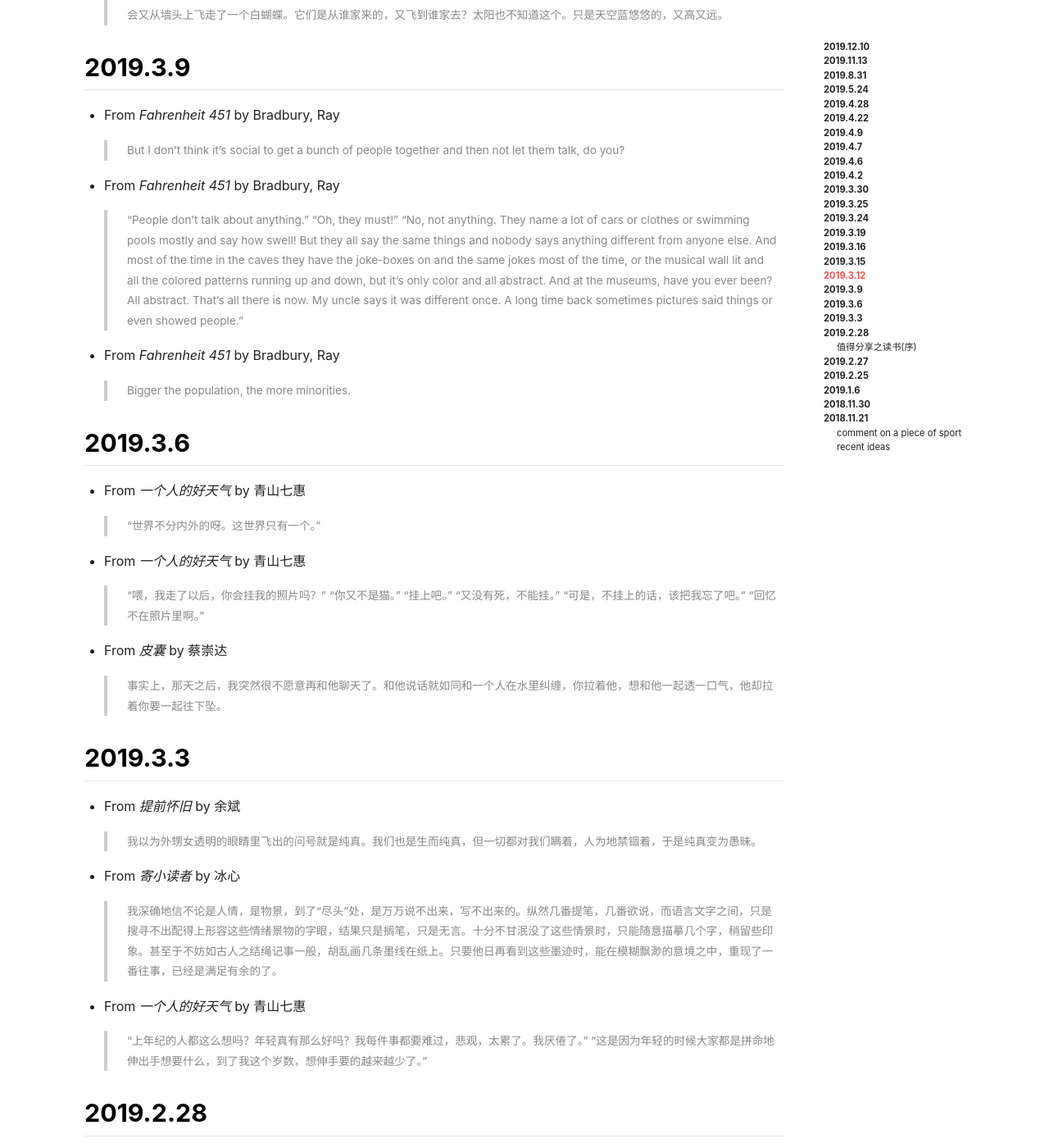
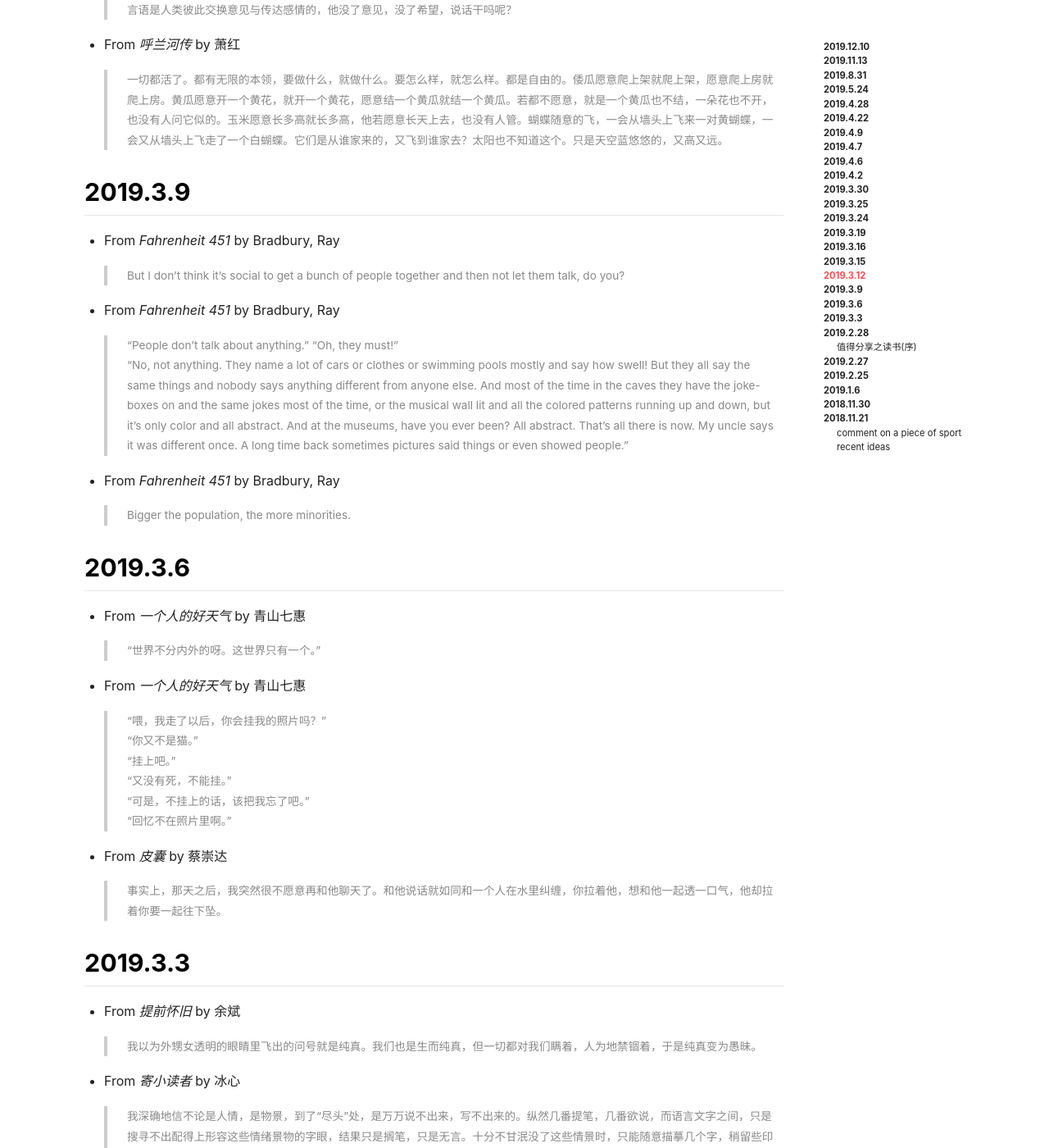
Before and after one commit to Timo4810/timo4810.github.io, a Jekyll site: the page built from _posts/2018-11-21-worth-sharing.md, in a window 1280 px wide and 1400 px high, scrolled down 7626 px. Shown: the whole window at 82% size. Built offline with Jekyll 4.4.1, drawn with Linux system fonts in a browser that asks for light colours; nearby versions of some CDN libraries; some of the changed text lies outside the part shown.

Commit message:
Update 2018-11-21-worth-sharing.md

```diff
--- a/_posts/2018-11-21-worth-sharing.md
+++ b/_posts/2018-11-21-worth-sharing.md
@@ -216,8 +222,8 @@ Kindle标注消耗得比我设想的要快，而这些天来我又没怎么读
 
 
 * From *Fahrenheit 451* by Bradbury, Ray
-> "People don't talk about anything." "Oh, they must!"
- "No, not anything. They name a lot of cars or clothes or swimming pools mostly and say how swell! But they all say the same things and nobody says anything different from anyone else. And most of the time in the caves they have the joke-boxes on and the same jokes most of the time, or the musical wall lit and all the colored patterns running up and down, but it's only color and all abstract. And at the museums, have you ever been? All abstract. That's all there is now. My uncle says it was different once. A long time back sometimes pictures said things or even showed people."
+> "People don't talk about anything." "Oh, they must!"<br>
+"No, not anything. They name a lot of cars or clothes or swimming pools mostly and say how swell! But they all say the same things and nobody says anything different from anyone else. And most of the time in the caves they have the joke-boxes on and the same jokes most of the time, or the musical wall lit and all the colored patterns running up and down, but it's only color and all abstract. And at the museums, have you ever been? All abstract. That's all there is now. My uncle says it was different once. A long time back sometimes pictures said things or even showed people."
 
 * From *Fahrenheit 451* by Bradbury, Ray
 > Bigger the population, the more minorities.
@@ -228,11 +234,11 @@ Kindle标注消耗得比我设想的要快，而这些天来我又没怎么读
 > “世界不分内外的呀。这世界只有一个。”
 
 * From *一个人的好天气* by 青山七惠
-> “喂，我走了以后，你会挂我的照片吗？”
-“你又不是猫。”
-“挂上吧。”
-“又没有死，不能挂。”
-“可是，不挂上的话，该把我忘了吧。”
+> “喂，我走了以后，你会挂我的照片吗？”<br>
+“你又不是猫。”<br>
+“挂上吧。”<br>
+“又没有死，不能挂。”<br>
+“可是，不挂上的话，该把我忘了吧。”<br>
 “回忆不在照片里啊。”
 
 * From *皮囊* by 蔡崇达
@@ -247,7 +253,7 @@ Kindle标注消耗得比我设想的要快，而这些天来我又没怎么读
 > 我深确地信不论是人情，是物景，到了“尽头”处，是万万说不出来，写不出来的。纵然几番提笔，几番欲说，而语言文字之间，只是搜寻不出配得上形容这些情绪景物的字眼，结果只是搁笔，只是无言。十分不甘泯没了这些情景时，只能随意描摹几个字，稍留些印象。甚至于不妨如古人之结绳记事一般，胡乱画几条墨线在纸上。只要他日再看到这些墨迹时，能在模糊飘渺的意境之中，重现了一番往事，已经是满足有余的了。
 
 * From *一个人的好天气* by 青山七惠
-> “上年纪的人都这么想吗？年轻真有那么好吗？我每件事都要难过，悲观，太累了。我厌倦了。”
+> “上年纪的人都这么想吗？年轻真有那么好吗？我每件事都要难过，悲观，太累了。我厌倦了。”<br>
 “这是因为年轻的时候大家都是拼命地伸出手想要什么，到了我这个岁数，想伸手要的越来越少了。”
 
 ## 2019.2.28
@@ -303,15 +309,15 @@ From *An Introduction to Game Studies*
 
 ---
 
-> Box 1.1 GAME STUDIES RESOURCES ONLINE
-Digital Games Research Association – DiGRA: www.digra.org
-DiGRA conferences: www.gamesconference.org
-International Simulation & Gaming Association – ISAGA: www.isaga.info
-Game Studies Journal: www.gamestudies.org
-Games and Culture Journal: www.gamesandculture.com
-Journal of Game Development: www.jogd.com
-Digiplay Initiative: www.digiplay.org.uk
-Game Research website: www.game-research.com
+> Box 1.1 GAME STUDIES RESOURCES ONLINE<br>
+Digital Games Research Association – DiGRA: www.digra.org<br>
+DiGRA conferences: www.gamesconference.org<br>
+International Simulation & Gaming Association – ISAGA: www.isaga.info<br>
+Game Studies Journal: www.gamestudies.org<br>
+Games and Culture Journal: www.gamesandculture.com<br>
+Journal of Game Development: www.jogd.com<br>
+Digiplay Initiative: www.digiplay.org.uk<br>
+Game Research website: www.game-research.com<br>
 For more online sources, see the companion website www.gamestudiesbook.net
 
 ## 2018.11.30
@@ -323,9 +329,9 @@ For more online sources, see the companion website www.gamestudiesbook.net
 
 ### comment on a piece of sport news
 
-> 原标题：苏州马拉松争议一幕！中国选手冲刺争冠，志愿者递国旗干扰
-来源：中国日报
-[苏州马拉松争议一幕！中国选手冲刺争冠，志愿者递国旗干扰]11月18日，苏州马拉松开跑。中国选手何引丽与非洲选手争夺冠军时，志愿者却上前递国旗，打乱何引丽节奏，导致她被拉开距离，遗憾获得亚军。视频显示在何引丽接国旗后，国旗从手中滑落。对此@何引丽的微博 回应称当时“胳膊僵了，摆臂的时候甩出去了，很抱歉”。
+> 原标题：苏州马拉松争议一幕！中国选手冲刺争冠，志愿者递国旗干扰<br>
+来源：中国日报<br>
+[苏州马拉松争议一幕！中国选手冲刺争冠，志愿者递国旗干扰]11月18日，苏州马拉松开跑。中国选手何引丽与非洲选手争夺冠军时，志愿者却上前递国旗，打乱何引丽节奏，导致她被拉开距离，遗憾获得亚军。视频显示在何引丽接国旗后，国旗从手中滑落。对此@何引丽的微博 回应称当时“胳膊僵了，摆臂的时候甩出去了，很抱歉”。<br>
 [自新浪新闻综合，访问于2018.11.21 11:48](https://news.sina.cn/2018-11-19/detail-ihmutuec1471249.d.html)
 
 * 在中国，一个人，他先是一个人，再是一个中国人。
```
Also changed, not shown: other parts of _posts/2018-11-21-worth-sharing.md (+9 -3 lines).
